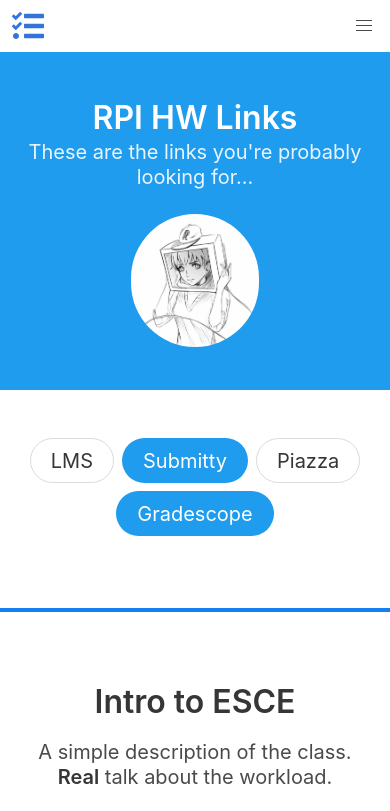
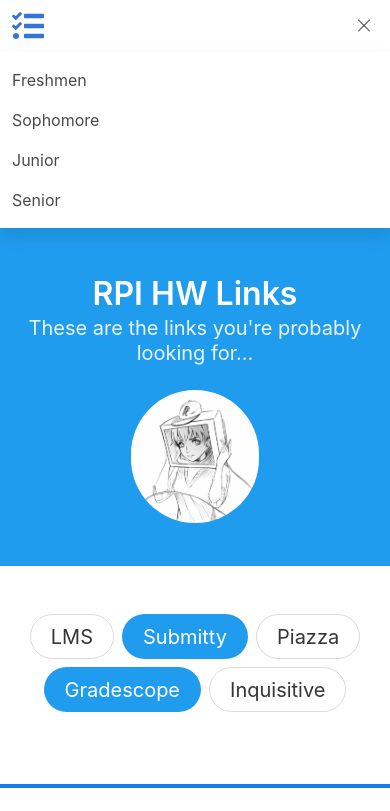
Before and after one commit to omarASC5/RPI-HW-links, a plain HTML site: page index.html in a window 390 px wide. Both pictures are taken after a click on the button 364 px from the left and 26 px from the top of the page. Shown: the top 811 px of the page. Drawn offline with nearby package versions, Linux system fonts and the light colour scheme.

Commit message:
Added a link to Inquisitve and made the mobile hamburger icon work through JavaScript

```diff
--- a/index.html
+++ b/index.html
@@ -18,7 +18,7 @@
 							<i class="fas fa-tasks fa-2x"></i>
 						</a>
 
-						<a role="button" class="navbar-burger burger" aria-label="menu" aria-expanded="false" data-target="navbarBasicExample">
+						<a role="button" class="navbar-burger burger is-expanded" aria-label="menu" aria-expanded="false" data-target="navbarBasicExample">
 							<span aria-hidden="true"></span>
 							<span aria-hidden="true"></span>
 							<span aria-hidden="true"></span>
@@ -49,6 +49,8 @@
 											Senior
 										</a>
 									</div>
+
+
 						</div>
 
 						<!-- <div class="navbar-end">
@@ -87,8 +89,8 @@
 									<a class="button is-rounded is-info" href="https://submitty.cs.rpi.edu/home" target="_blank">Submitty</a>
 									<a class="button is-rounded" href="https://piazza.com" target="_blank">Piazza</a>
 									<a class="button is-rounded is-info" href="https://www.gradescope.com/" target="_blank">Gradescope</a>
+									<a class="button is-rounded" href="https://wwnorton.com/inquizitive" target="_blank">Inquisitive</a>
 								</div>
-						<!-- <a href="" target="_blank">Inquisitive</a> -->
 				</section>
 
 				<body>
--- a/main.js
+++ b/main.js
@@ -0,0 +1,25 @@
+document.addEventListener('DOMContentLoaded', () => {
+
+  // Get all "navbar-burger" elements
+  const $navbarBurgers = Array.prototype.slice.call(document.querySelectorAll('.navbar-burger'), 0);
+
+  // Check if there are any navbar burgers
+  if ($navbarBurgers.length > 0) {
+
+    // Add a click event on each of them
+    $navbarBurgers.forEach( el => {
+      el.addEventListener('click', () => {
+
+        // Get the target from the "data-target" attribute
+        const target = el.dataset.target;
+        const $target = document.getElementById(target);
+
+        // Toggle the "is-active" class on both the "navbar-burger" and the "navbar-menu"
+        el.classList.toggle('is-active');
+        $target.classList.toggle('is-active');
+
+      });
+    });
+  }
+
+});
```
